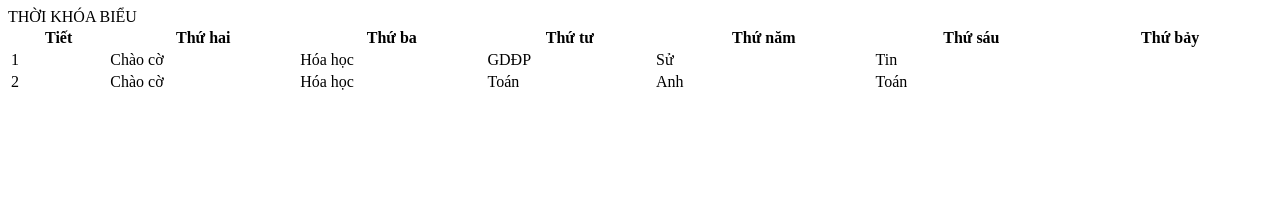
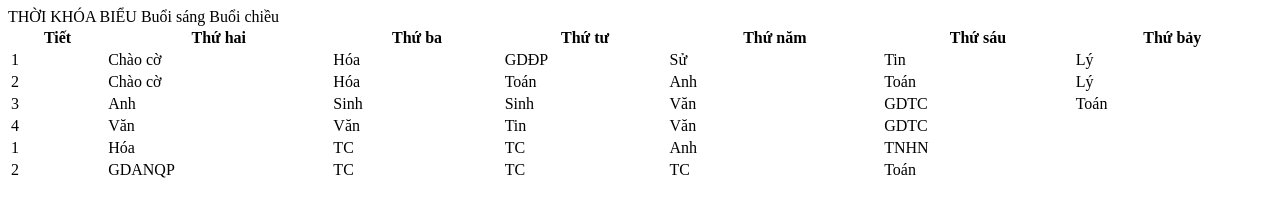
Before and after one commit to nguyenthien03082008-tech/minhthienngoquyen, a plain HTML site: page index.html in a window 1280 px wide. Drawn offline with Linux system fonts and the light colour scheme.

Commit message:
Update index.html

```diff
--- a/index.html
+++ b/index.html
@@ -17,19 +17,52 @@
         <th> Thứ năm</th>
         <th> Thứ sáu</th>
         <th> Thứ bảy</th>
+              Buổi sáng
       </tr>
         <td> 1 </td>
         <td> Chào cờ </td>
-        <td> Hóa học </td>
+        <td> Hóa </td>
         <td> GDĐP </td>
         <td> Sử </td>
         <td> Tin </td>
+        <td> Lý </td>
       </tr>
         <td> 2 </td>
         <td> Chào cờ </td>
-        <td> Hóa học </td>
+        <td> Hóa </td>
         <td> Toán </td>
         <td> Anh </td>
+        <td> Toán </td>
+        <td> Lý </td>
+     </tr>
+        <td> 3 </td>
+        <td> Anh </td>
+        <td> Sinh </td>
+        <td> Sinh </td>
+        <td> Văn </td>
+        <td> GDTC </td>
+        <td> Toán </td>
+     </tr>
+        <td> 4 </td>
+        <td> Văn </td>
+        <td> Văn </td>
+        <td> Tin </td>
+        <td> Văn </td>
+        <td> GDTC </td>
+             Buổi chiều
+    </tr>
+        <td> 1 </td>
+        <td> Hóa </td>
+        <td> TC </td>
+        <td> TC </td>
+        <td> Anh </td>
+        <td> TNHN </td>
+    </tr>
+        <td> 2 </td>
+        <td> GDANQP </td>
+        <td> TC </td>
+        <td> TC </td>
+        <td> TC </td>
         <td> Toán </td>
      </tr>
     </table>
```
